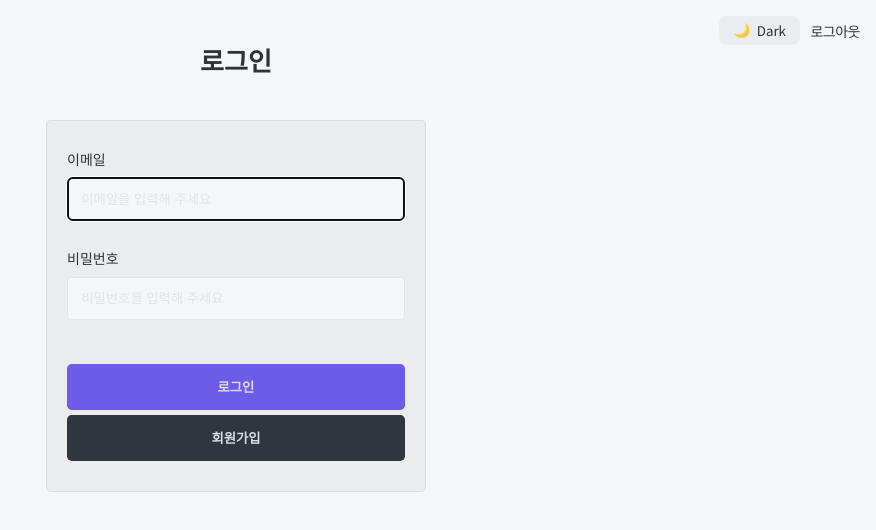
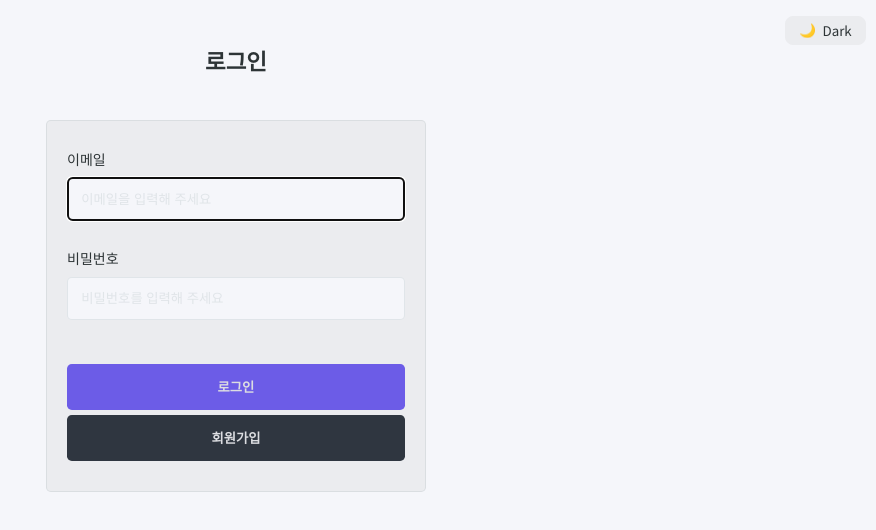
Before and after one commit to isabellaji/todolist-reactquery, a React (Create React App) app in the folder client/: page /auth/signin in a window 1280 px wide. Shown: the top 530 px of the page, without its empty margins (404-1280 px from the left). Built offline with nearby package versions, Linux system fonts and the light colour scheme; no server answers.

Commit message:
Ref : route 정리

```diff
--- a/client/src/components/Header/index.tsx
+++ b/client/src/components/Header/index.tsx
@@ -9,7 +9,7 @@ export const Header = () => {
   const [profile, setProfile] = useRecoilState(authState);
   const signupPage = useMatch('/auth/signup');
   const signinPage = useMatch('/auth/signin');
-  const mainPage = useMatch('/*');
+  const mainPage = useMatch('/:id');
   const navigate = useNavigate();
 
   const onToggleThemeMode = () => {
--- a/client/src/pages/todo/index.tsx
+++ b/client/src/pages/todo/index.tsx
@@ -1,15 +1,16 @@
-import React, { useState } from 'react';
+import React, { useEffect, useState } from 'react';
 import { ListItem, Modal } from 'components';
 import { RequestTodoWId, ResponseTodo } from 'types/todo';
 import { todoAPI } from 'apis/todo';
 import { MainLayout } from 'layouts';
 import { Container, CreateBtn, DescriptionSection, ListSection, Loader } from './style';
 import { useQuery } from '@tanstack/react-query';
-import { useMatch } from 'react-router-dom';
+import { useMatch, useNavigate } from 'react-router-dom';
 
 export const TodoPage = () => {
   const match = useMatch('/*');
   const path = match?.params['*'];
+  const navigate = useNavigate();
   const [isEdit, setIsEdit] = useState(false);
   const [editTodo, setEditTodo] = useState<RequestTodoWId>();
   const [modalVisible, setModalVisivle] = useState(false);
@@ -23,6 +24,11 @@ export const TodoPage = () => {
   const handleOpenModal = () => {
     setModalVisivle(true);
   };
+
+  useEffect(() => {
+    const token = localStorage.getItem('todos');
+    !token && navigate('/auth/signin');
+  }, [navigate]);
 
   return (
     <MainLayout>
```
